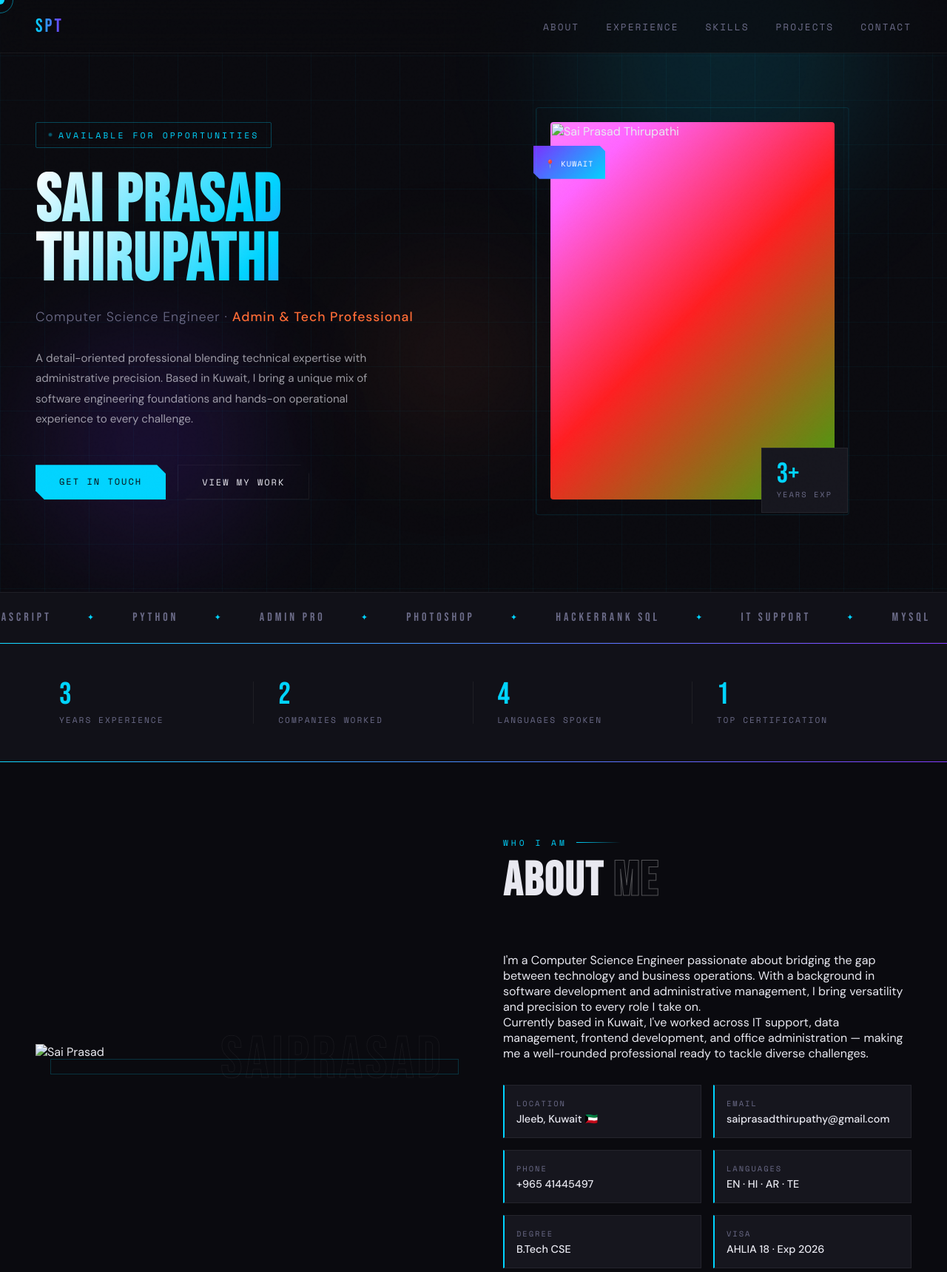
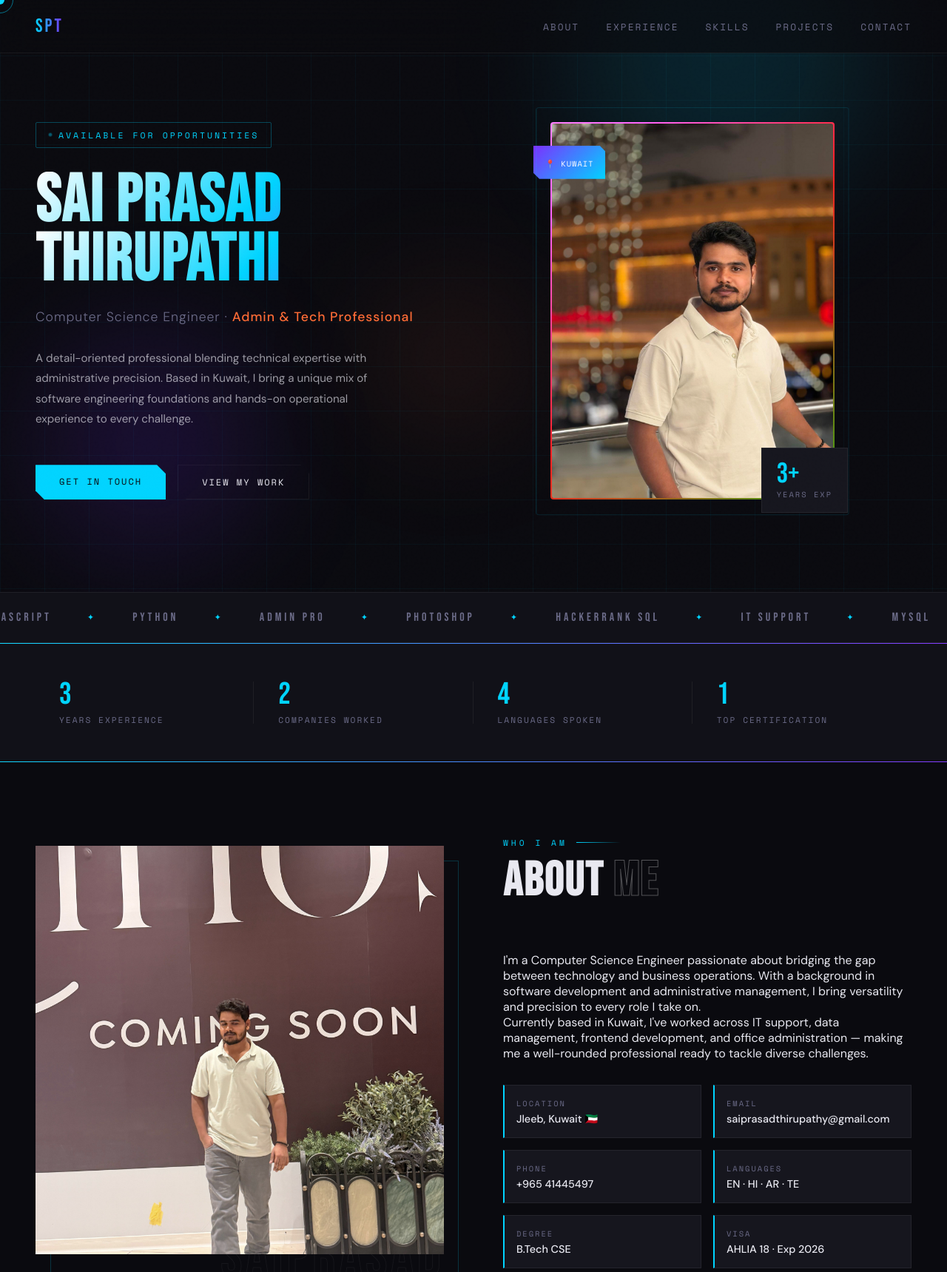
Before and after one commit to sai200106/Portfolio-, a plain HTML site: page index.html in a window 1280 px wide. Shown: the top 1719 px of the page at 74% size. Drawn offline with nearby package versions, Linux system fonts and the light colour scheme.

Commit message:
Update index.html

```diff
--- a/index.html
+++ b/index.html
@@ -952,7 +952,7 @@
 
   <div class="hero-visual">
     <div class="photo-frame">
-      <img src="/mnt/user-data/uploads/1000169434.jpg" alt="Sai Prasad Thirupathi" class="hero-photo">
+      <img src="1000169434.jpg" alt="Sai Prasad Thirupathi" class="hero-photo">
       <div class="photo-badge2"><span>📍 Kuwait</span></div>
       <div class="photo-badge">
         <span class="num">3+</span>
@@ -1007,7 +1007,7 @@
 <!-- ABOUT -->
 <section id="about">
   <div class="about-photo-wrap reveal-left">
-    <img src="/mnt/user-data/uploads/1000169430.jpg" alt="Sai Prasad" class="about-photo">
+    <img src="1000169430.jpg" alt="Sai Prasad" class="about-photo">
   </div>
   <div class="reveal-right">
     <p class="section-label">Who I Am</p>
```
